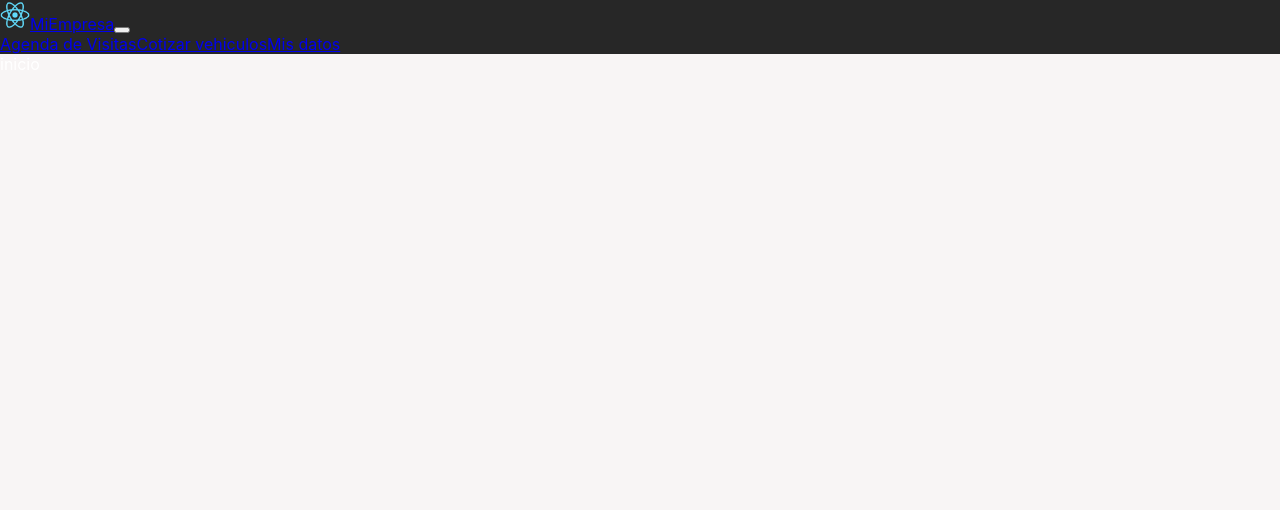
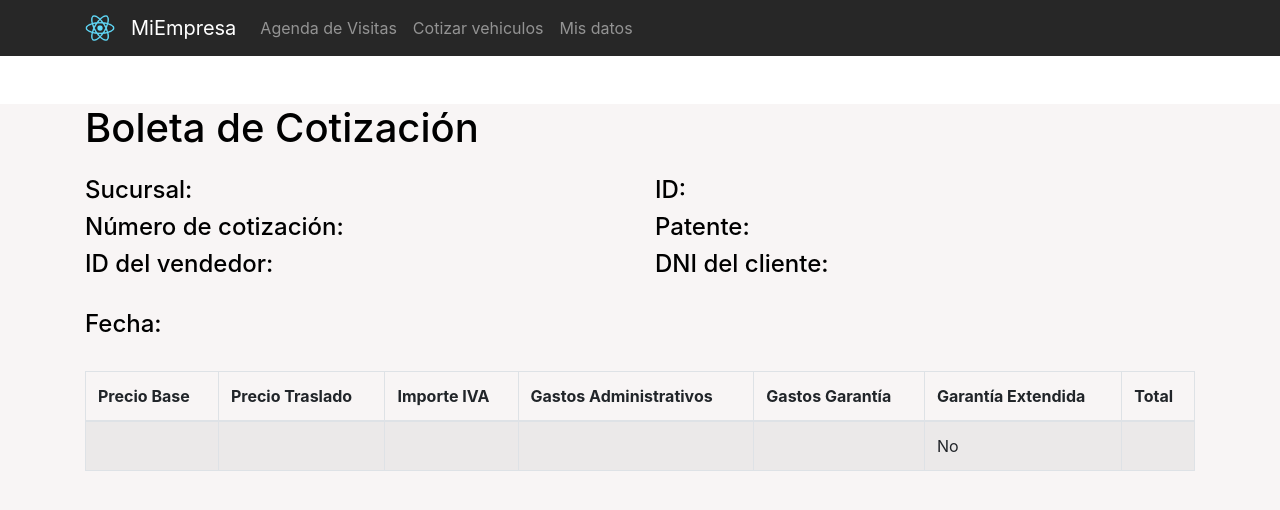
Before and after one commit to ggisel/pp1-front-gc, a React (Create React App) app: page /boleta-cotizacion in a window 1280 px wide. Before the commit this address led to /. Shown: the top 510 px of the page. Built offline with nearby package versions, Linux system fonts and the light colour scheme; the HTML template or start-up script is replaced by a standard one.

Commit message:
arreglo ventanas de inicio y ventanas del flujo de cotizacion, falta obtener los datos

```diff
--- a/src/App.css
+++ b/src/App.css
@@ -12,7 +12,7 @@
     animation: App-logo-spin infinite 20s linear;
   }
 }
-*/
+
 .App-header {
   background-color: #282c34;
   min-height: 100vh;
@@ -35,7 +35,7 @@
   to {
     transform: rotate(360deg);
   }
-}
+}*/
 section {
   color: #fff;
   background-color: #f5f1f1b0;
@@ -44,7 +44,7 @@ section {
 .navBg {
   background-color: #272727;
 }
-#titulo-formulario{
+#titulo-formulario,#boleta{
   color: #000;
 }
 
@@ -52,3 +52,6 @@ section {
   color: #000;
   margin:2em;
 }
+#order{
+  color: #000;
+}
--- a/src/App.js
+++ b/src/App.js
@@ -6,8 +6,22 @@ import Inicio from './components/Inicio';
 import Header from './components/Header';
 import Cotizar from './components/Cotizar';
 import NuevaPagina from './components/NuevaPagina';
+import Boleta from './components/Boleta';
+import Footer from './components/Footer';
+
+/*----- Agrego conseguir patente--------*/
+import { useState } from 'react'; // importar useState
+
+/*function handleAutoElegido(patente) {
+  setPatenteSeleccionada(patente.patente);
+}
+/*---------------*/
+
 
 function App() {
+  const [patenteSeleccionada, setPatenteSeleccionada] = useState(''); // definir la variable
+
+
   return (
     <div className="App">
 
@@ -19,8 +33,13 @@ function App() {
 
             <Route path='*' element={<Navigate replace to="/" />} />
 
+            {/*boton de cotizar */}
             <Route path='nueva-pagina' element={<NuevaPagina />} />
 
+            {/*boton de finalizar */}
+            <Route path='boleta-cotizacion' element={<Boleta />} />
+
+            <Route path='/' element={<Footer />} />
           </Route>
 
         </Routes>
--- /dev/null
+++ b/src/components/Boleta.js
@@ -0,0 +1,95 @@
+import React from 'react'
+import { Container, Row, Col, Table } from 'react-bootstrap';
+/*
+y despues le devuelve esta boleta por asi decirlos con todos estos datos
+      Long id;
+      String sucursal;
+      Long numeroCotizacion;
+      Integer idVendedor;
+      String patente;
+      String dniCliente;
+      pattern = "dd-MM-yyyy"
+      Timestamp fecha;
+      Double precioBase;
+      Double precioTraslado;
+      Double importeIVA;
+      Double gastosAdministrativos;
+      Double gastosGarantia;
+     Boolean garatiaExtendida;
+      Double total; */
+const Boleta = (props) => {
+  const {
+    id,
+    sucursal,
+    numeroCotizacion,
+    idVendedor,
+    patente,
+    dniCliente,
+    fecha,
+    precioBase,
+    precioTraslado,
+    importeIVA,
+    gastosAdministrativos,
+    gastosGarantia,
+    garantiaExtendida,
+    total
+  } = props;
+
+
+
+  return (
+    <>
+      <div id="boleta" class="">
+      <Container className="my-5">
+      <h1>Boleta de Cotización</h1>
+      <Row className="my-4">
+        <Col xs={6}>
+          <h4>Sucursal: {sucursal}</h4>
+          <h4>Número de cotización: {numeroCotizacion}</h4>
+          <h4>ID del vendedor: {idVendedor}</h4>
+        </Col>
+        <Col xs={6}>
+          <h4>ID: {id}</h4>
+          <h4>Patente: {patente}</h4>
+          <h4>DNI del cliente: {dniCliente}</h4>
+        </Col>
+      </Row>
+      <Row className="my-4">
+        <Col xs={6}>
+          <h4>Fecha: {fecha}</h4>
+        </Col>
+      </Row>
+      <Table striped bordered hover responsive>
+        <thead>
+          <tr>
+            <th>Precio Base</th>
+            <th>Precio Traslado</th>
+            <th>Importe IVA</th>
+            <th>Gastos Administrativos</th>
+            <th>Gastos Garantía</th>
+            <th>Garantía Extendida</th>
+            <th>Total</th>
+          </tr>
+        </thead>
+        <tbody>
+          <tr>
+            <td>{precioBase}</td>
+            <td>{precioTraslado}</td>
+            <td>{importeIVA}</td>
+            <td>{gastosAdministrativos}</td>
+            <td>{gastosGarantia}</td>
+            <td>{garantiaExtendida ? 'Sí' : 'No'}</td>
+            <td>{total}</td>
+          </tr>
+        </tbody>
+      </Table>
+    </Container>
+    </div>
+
+
+
+    </>
+  )
+}
+
+export default Boleta
--- a/src/components/Cotizar.js
+++ b/src/components/Cotizar.js
@@ -1,12 +1,43 @@
-import React, { useState, useEffect } from 'react'
+import React, { useState, useEffect, useContext } from 'react'
 import Table from 'react-bootstrap/Table';
 import Button from 'react-bootstrap/Button';
 import { Link } from 'react-router-dom';
 
+/*agrego*/
+import Accordion from 'react-bootstrap/Accordion';
+import { useAccordionButton } from 'react-bootstrap/AccordionButton';
+import Card from 'react-bootstrap/Card';
+import { AccordionContext } from 'react-bootstrap';
+
+
+/*----Agregue esto---- */
+function ContextAwareToggle({ children, eventKey, callback }) {
+    const { activeEventKey } = useContext(AccordionContext);//(AccordionContext);
+
+    const decoratedOnClick = useAccordionButton(
+        eventKey,
+        () => callback && callback(eventKey),
+    );
+
+    const isCurrentEventKey = activeEventKey === eventKey;
+
+    return (
+        <Button variant="primary"
+            //type="button"
+            style={{ backgroundColor: isCurrentEventKey ? 'pink' : 'lavender' }}
+            onClick={decoratedOnClick}
+        >
+            {children}
+            </Button>
+    );
+}
+/*---------------- */
+
+
 const Cotizar = () => {
     //setear los hooks useState
-  const [ users, setUsers ] = useState([])
-  const [ search, setSearch ] = useState("")//valores del input
+    const [users, setUsers] = useState([])
+    const [search, setSearch] = useState("")//valores del input
 
     //función para traer los datos de la API
     const URL = 'https://jsonplaceholder.typicode.com/users'//sacar datos de un json
@@ -53,9 +84,9 @@ const Cotizar = () => {
 
     //metodo de filtrado 2   -recomendado- filtra por modelo o marca
     // const results = !search ? users : users.filter((dato)=> dato.name.toLowerCase().includes(search.toLocaleLowerCase()))
-  const results = !search ? users : users.filter((dato)=> dato.modelo.toLowerCase().includes(search.toLocaleLowerCase()) || dato.marca.toLowerCase().includes(search.toLocaleLowerCase()))
+    const results = !search ? users : users.filter((dato) => dato.modelo.toLowerCase().includes(search.toLocaleLowerCase()) || dato.marca.toLowerCase().includes(search.toLocaleLowerCase()))
 
-  //pruebo lo de abajo
+    //pruebo useEffect de abajo
     /*useEffect( ()=> {
      showData()
    }, [])*/
@@ -69,8 +100,9 @@ const Cotizar = () => {
     //renderizamos la vista
     return (
         <>
+        <h1 id="titulo-formulario">Cotizar Vehículos</h1>
             {/* filtro */}
-            <div><input value={search} onChange={searcher} type="text" placeholder='Search' className='form-control'/>
+            <div><input value={search} onChange={searcher} type="text" placeholder='Search' className='form-control' />
 
                 {/* tabla */}
                 <div>
@@ -92,7 +124,7 @@ const Cotizar = () => {
                         <td>{user.username}</td>
                     </tr>
                 ))}*/}
-                             {results.map( (user) => (
+                            {results.map((user) => (
                               <tr key={user.id}>
                                     <td>{user.patente}</td>
                                     <td>{user.sucursal}</td>
@@ -100,8 +132,22 @@ const Cotizar = () => {
                                     <td>{user.modelo}</td>
                                     <td>{user.reserva}</td>
                                     <Link to="/nueva-pagina">
-                                    <Button variant="primary">Cotizar</Button>{' '}
+
+                                    {/*---------- Agrego consegui patente  -------*/}
+
+                                   <Button variant="primary">Cotizar </Button>{''}
+                                   {/*-------- ---------------*/}
+
                                     </Link>
+
+                                   {/*<Accordion defaultActiveKey="0">
+
+                                        <ContextAwareToggle eventKey="0">Cotizar</ContextAwareToggle>
+
+                                        <Accordion.Collapse eventKey="0">
+                                        <td colSpan={2}>Hello! I'm the body</td>
+                                        </Accordion.Collapse>
+                                    </Accordion>*/}
                             </tr>
                             ))}
 
--- a/src/components/Header/index.js
+++ b/src/components/Header/index.js
@@ -6,7 +6,7 @@ const Header = () => {
     <>
     <Navbar className="navBg" variant="dark" expand="lg">
         <Container>
-        <Navbar.Brand href="#home">
+        <Navbar.Brand as={Link} to="/" >
             <img
               src="logo192.png"
               width="30"
--- a/src/components/Inicio.js
+++ b/src/components/Inicio.js
@@ -2,7 +2,9 @@ import React from 'react'
 
 const Inicio = () => {
   return (
-    <div>inicio</div>
+    <div>
+      <h1 id="titulo-formulario">Inicio</h1>
+    </div>
   )
 }
 
--- a/src/components/NuevaPagina.js
+++ b/src/components/NuevaPagina.js
@@ -1,9 +1,10 @@
-import React, { useState } from 'react';
+import React, { useState, useEffect } from 'react';
 import Button from 'react-bootstrap/Button';
 import Col from 'react-bootstrap/Col';
 import Form from 'react-bootstrap/Form';
-import InputGroup from 'react-bootstrap/InputGroup';
 import Row from 'react-bootstrap/Row';
+import { Link } from 'react-router-dom';
+
 /*
 cuanto presion el boton cotizar pongo un input donde tiene que rellenar esto datos
 *Sucursal : String ---> (se obtiene del auto logrado)
@@ -19,7 +20,18 @@ patente del auto que se filtro, el id del vendedor lo consultamos por la sesion
 y la garantia extendida del check que tenemos que hacer
 
 */
-const NuevaPagina = () => {
+const NuevaPagina = (props) => {
+    /*------ Agrego esto ------------
+    const [patente, setPatente] = useState("");
+
+    // Actualizamos el estado con la patente recibida a través de las props
+    useEffect(() => {
+      setPatente(props.patente);
+    }, [props.patente]);
+    /*--------------------------------- */
+
+
+
 
     const [validated, setValidated] = useState(false);
 
@@ -120,7 +132,13 @@ const NuevaPagina = () => {
                     // feedbackType="invalid"
                     />
                 </Form.Group>
+                {/*<Button type="submit">Finalizar</Button>*/}
+
+
+                <Link to="/boleta-cotizacion">
                 <Button type="submit">Finalizar</Button>
+                </Link>
+
             </Form>
         </div>
     )
```
Lines whose indentation alone changed are shown as unchanged.
